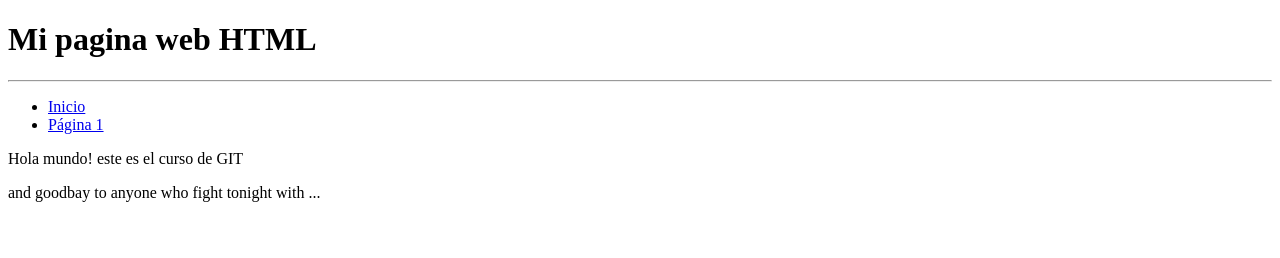
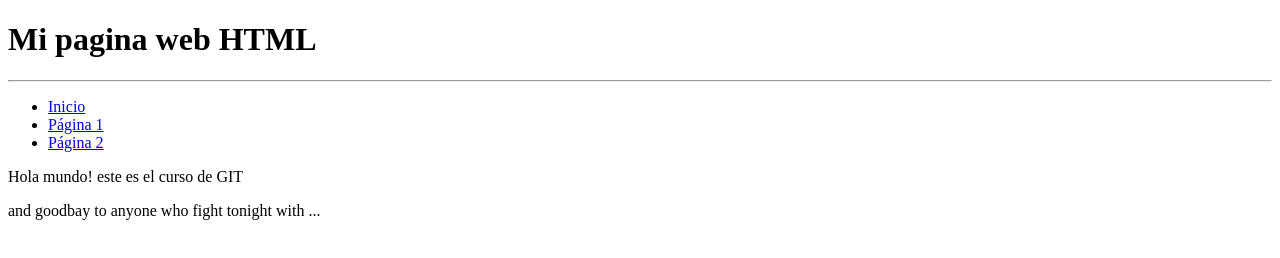
Before and after one commit to theoWald/cursoGit, a plain HTML site: page index.html in a window 1280 px wide. Drawn offline with Linux system fonts and the light colour scheme.

Commit message:
add pagina 2

```diff
--- a/index.html
+++ b/index.html
@@ -11,6 +11,7 @@
     <ul>
         <li><a href="index.html">Inicio</a></li>
         <li><a href="pagina1.html">Página 1</a></li>
+        <li><a href="pagina2.html">Página 2</a></li>
     </ul>
     <p> Hola mundo! este es el curso de GIT</p>
     <p> and goodbay to anyone who fight tonight with ...</p>
```
Also changed, not shown: pagina1.html (+1 -0 lines).
